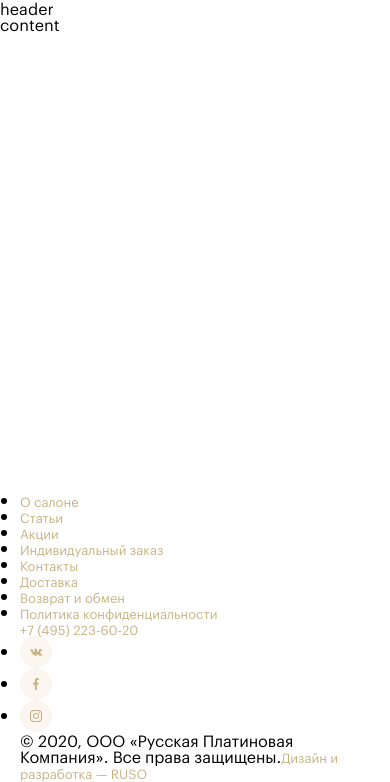
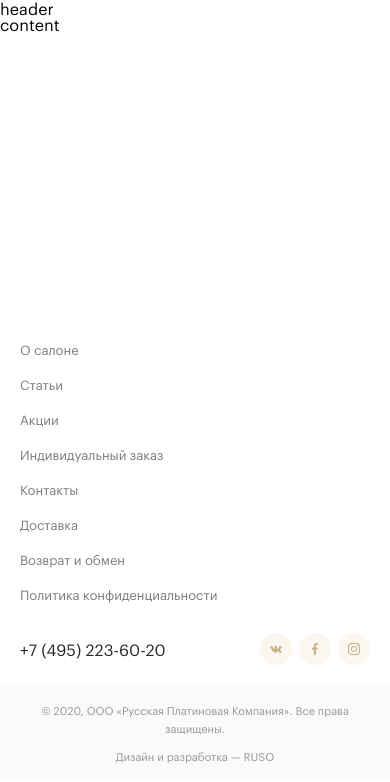
Before and after one commit to georgepostoronca/platinor, a website: page pug/index.pug in a window 390 px wide. Shown: the part 64-846 px from the top of the page. Drawn offline with nearby package versions, Linux system fonts and the light colour scheme; files that its build step writes are made by us from their sources; files whose address does not match are found by name.

Commit message:
block footer

```diff
--- a/pug/include/footer.pug
+++ b/pug/include/footer.pug
@@ -1,27 +1,29 @@
 footer.footer
-    .container.footer__wrap
         .footer__top
-            ul
-                li
-                    a(href="#") О салоне
-                li
-                    a(href="#") Статьи
-                li
-                    a(href="#") Акции
-                li
-                    a(href="#") Индивидуальный заказ
-                li
-                    a(href="#") Контакты
-                li
-                    a(href="#") Доставка
-                li
-                    a(href="#") Возврат и обмен
-                li
-                    a(href="#") Политика конфиденциальности
+            .container
+                ul.footer__link
+                    li
+                        a(href="#") О салоне
+                    li
+                        a(href="#") Статьи
+                    li
+                        a(href="#") Акции
+                    li
+                        a(href="#") Индивидуальный заказ
+                    li
+                        a(href="#") Контакты
+                    li
+                        a(href="#") Доставка
+                    li
+                        a(href="#") Возврат и обмен
+                    li
+                        a(href="#") Политика конфиденциальности
 
-            a(href="tel:+7-(495)-223-60-20") +7 (495) 223-60-20
-            +social()
+                .footer__top-contact
+                    a(href="tel:+7-(495)-223-60-20") +7 (495) 223-60-20
+                    +social()
 
         .footer__bottom
-            span © 2020, ООО «Русская Платиновая Компания». Все права защищены.
-            a(href="rusodot.ru") Дизайн и разработка — RUSO
+            .container
+                span © 2020, ООО «Русская Платиновая Компания». Все права защищены.
+                a(href="rusodot.ru") Дизайн и разработка — RUSO
--- /dev/null
+++ b/scss/include/footer.scss
@@ -0,0 +1,187 @@
+.footer {
+    &__link {
+        list-style: none;
+        display: flex;
+        flex-wrap: wrap;
+
+        @media(max-width: 1080px) {
+            justify-content: center;
+            margin-bottom: 15px;
+        }
+
+        @media(max-width: 400px) {
+            flex-direction: column;
+            justify-content: flex-end;
+            width: 100%;
+            margin-bottom: 21px;
+        }
+
+        li {
+            margin-right: 28px;
+
+            @media(max-width: 1180px) {
+                margin-right: 15px;
+            }
+
+            &:last-child {
+                margin-right: 0;
+            }
+        }
+
+        a {
+            font-style: normal;
+            font-weight: normal;
+            font-size: 13px;
+            line-height: 35px;
+            color: #7B7B7B;
+
+            @media(max-width: 1080px) {
+                line-height: 25px;
+            }
+
+            @media(max-width: 400px) {
+                font-size: 13px;
+                line-height: 35px;
+            }
+
+            &:hover {
+                color: #292929;
+            }
+        }
+    }
+
+    &__top {
+        .container {
+            display: flex;
+            justify-content: space-between;
+            align-items: center;
+
+            padding-top: 23px;
+            padding-bottom: 30px;
+
+            @media(max-width: 1080px) {
+                justify-content: center;
+                flex-wrap: wrap;
+            }
+
+            @media(max-width: 400px) {
+                padding-top: 15px;
+                padding-bottom: 20px;
+            }
+        }
+
+        &-contact {
+            display: flex;
+            align-items: flex-end;
+            flex-direction: column;
+            flex-wrap: wrap;
+
+            @media(max-width: 1080px) {
+                width: 100%;
+                align-items: center;
+            }
+
+            @media(max-width: 400px) {
+                flex-direction: row;
+                justify-content: space-between;
+            }
+
+            > a {
+                font-style: normal;
+                font-weight: normal;
+                font-size: 16px;
+                line-height: 26px;
+                color: #292929;
+                transition: .2s;
+                margin-bottom: 8px;
+
+                &:hover {
+                    opacity: .7;
+                }
+
+                @media(max-width: 400px) {
+                    margin-bottom: 0;
+                }
+            }
+
+            .social {
+                // width: 100%;
+
+                ul {
+                    display: flex;
+                    justify-content: flex-end;
+
+                    li {
+                        &:last-child {
+                            margin-right: 0;
+                        }
+                    }
+                }
+            }
+        }
+    }
+
+    &__bottom {
+        height: 52px;
+        background: #FAFAFA;
+
+        @media(max-width: 768px) {
+            height: auto;
+        }
+
+        .container {
+            height: 100%;
+            display: flex;
+            align-items: center;
+            justify-content: space-between;
+
+            @media(max-width: 768px) {
+                justify-content: center;
+                flex-wrap: wrap;
+                height: auto;
+                padding-top: 16px;
+                padding-bottom: 18px;
+            }
+        }
+
+
+        span {
+            font-style: normal;
+            font-weight: normal;
+            font-size: 13px;
+            line-height: 0px;
+            color: #535353;
+            opacity: 0.6;
+
+            @media(max-width: 768px) {
+                width: 100%;
+                text-align: center;
+                font-size: 11px;
+                line-height: 18px;
+                margin-bottom: 14px;
+                padding-left: 20px;
+                padding-right: 20px;
+            }
+        }
+
+        a {
+            font-size: 13px;
+            line-height: 0px;
+            color: #535353;
+            opacity: 0.6;
+            transition: .2s;
+
+            &:hover {
+                opacity: 1;
+            }
+
+            @media(max-width: 768px) {
+                font-size: 11px;
+                line-height: 1;
+                display: block;
+                padding-left: 20px;
+                padding-right: 20px;
+            }
+        }
+    }
+}
--- a/scss/include/global.scss
+++ b/scss/include/global.scss
@@ -31,6 +31,7 @@ p {
 ul, ol {
     padding: 0;
     margin: 0;
+    // list-style: none;
 }
 
 a {
@@ -132,11 +133,16 @@ a {
 .social {
     ul {
         display: block;
+        list-style: none;
     }
 
     li {
         width: auto;
-        margin-right: 7px !important;
+        margin-right: 7px;
+
+        &:last-child {
+            margin-right: 0;
+        }
     }
 
     a {
--- a/scss/main.scss
+++ b/scss/main.scss
@@ -7,3 +7,4 @@
 @import "include/global.scss";
 
 @import "include/menu.scss";
+@import "include/footer.scss";
```
Also changed, not shown: css/main.css, index.html.
